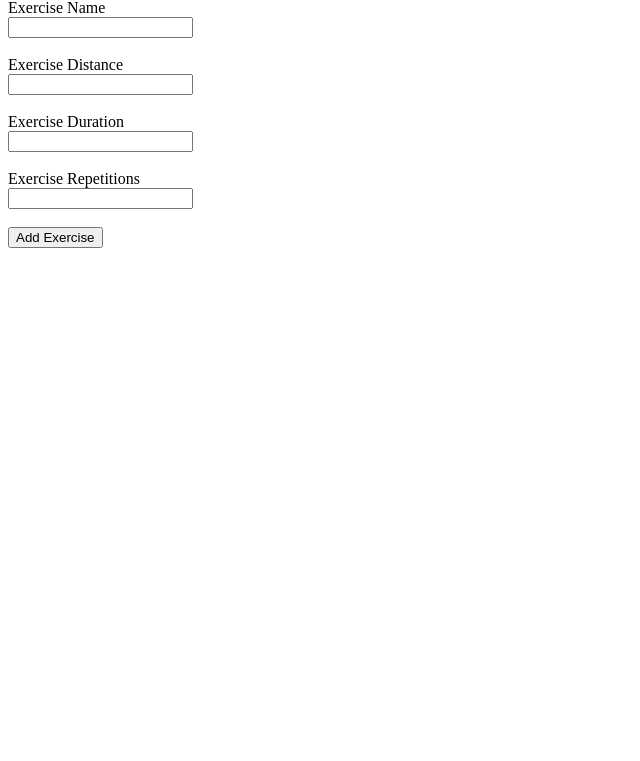
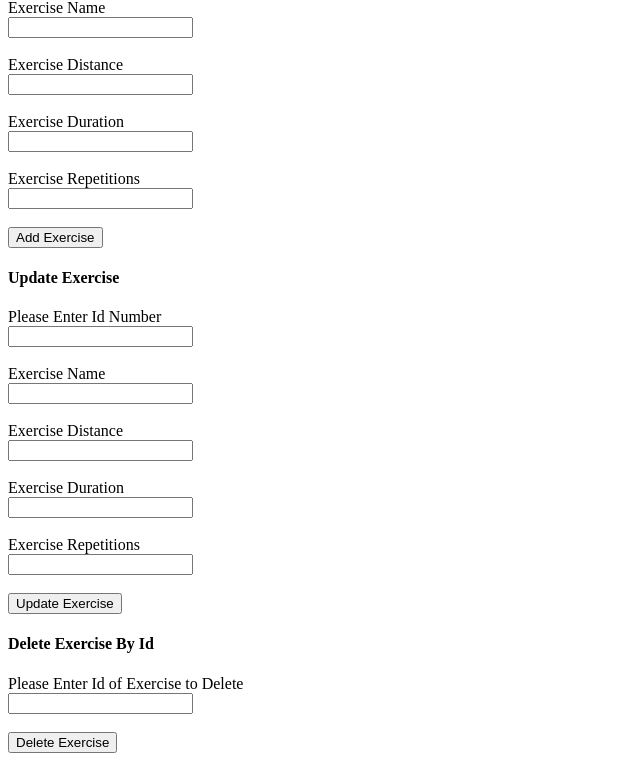
Before and after one commit to jdhuf/EventTrackerProject, a Spring Boot app: page / in a window 1280 px wide. Shown: the part 332-1093 px from the top of the page, without its empty margins (0-640 px from the left). Before the commit the page ends 580 px from the top, so only its background shows below. Run offline with Spring Boot 4, Linux system fonts and the light colour scheme; data that the repository does not hold is empty.

Commit message:
added delete exercise by id functionality

```diff
--- a/ExerciseTrackerREST/src/main/resources/static/index.html
+++ b/ExerciseTrackerREST/src/main/resources/static/index.html
@@ -30,7 +30,7 @@
 	<h4>Find Exercise By Id</h4>
 
 	<form name="exerciseForm">
-	<label for="findByIdField">Please Enter Id Number</label><br>
+		<label for="findByIdField">Please Enter Id Number</label><br>
 		<input type="number" name="exerciseId"><br><br>
 		<button name="findExerciseButton">Find Exercise</button>
 
@@ -44,6 +44,7 @@
 	<h4>Add New Exercise</h4>
 
 	<form name="newExerciseForm">
+
 		<label for="name">Exercise Name</label><br>
 		<input type="text" name="name"><br><br>
 
@@ -60,7 +61,37 @@
 
 		</form>
 
+		<h4>Update Exercise</h4>
 
+	<form name="updateExerciseForm">
+		<label for="deleteExercise_IdField">Please Enter Id Number</label><br>
+		<input type="number" name="exerciseId"><br><br>
+
+
+		<label for="name">Exercise Name</label><br>
+		<input type="text" name="name"><br><br>
+
+		<label for="distance">Exercise Distance</label><br>
+		<input type="text" name="distance"><br><br>
+
+		<label for="duration">Exercise Duration</label><br>
+		<input type="text" name="duration"><br><br>
+
+		<label for="repetitions">Exercise Repetitions</label><br>
+		<input type="text" name="repetitions"><br><br>
+		<button name="updateExerciseButton">Update Exercise</button>
+
+
+		</form>
+
+	<h4>Delete Exercise By Id</h4>
+
+	<form name="deleteExerciseForm">
+	<label for="deleteByIdField">Please Enter Id of Exercise to Delete</label><br>
+		<input type="number" name="exerciseId"><br><br>
+		<button name="deleteExerciseButton">Delete Exercise</button>
+
+	</form>
 
 
 
--- a/ExerciseTrackerREST/src/main/resources/static/js/script.js
+++ b/ExerciseTrackerREST/src/main/resources/static/js/script.js
@@ -6,10 +6,16 @@ function init(){
 	findExerciseById();
 	loadExerciseList();
 	loadNewExercise();
+	loadUpdatedExercise();
+	deleteExerciseById();
 	}
 
 function loadNewExercise(){
 	document.newExerciseForm.addNewExerciseButton.addEventListener('click', createExercise);
+}
+
+function loadUpdatedExercise() {
+	document.updateExerciseForm.updateExerciseButton.addEventListener('click', updateExercise);
 }
 
 function createExercise(e){
@@ -43,6 +49,54 @@ function sendNewExercise(newExercise){
 };
 	xhr.setRequestHeader("Content-type", "application/json");
 	xhr.send(JSON.stringify(newExercise));
+
+}
+
+function displayError(message) {
+	let dataDiv = document.getElementById('exerciseData');
+	dataDiv.textContent = '';
+	dataDiv.textContent = message;
+}
+
+function updateExercise(e){
+	e.preventDefault();
+	let form = document.updateExerciseForm;
+	let updatedExercise = {
+		id: form.exerciseId.value,
+		name: form.name.value,
+		distance: form.distance.value,
+		duration: form.duration.value,
+		repetitions: form.repetitions.value
+	}
+	console.log(updatedExercise);
+	sendUpdatedExercise(updatedExercise);
+
+}
+
+function sendUpdatedExercise(updatedExercise){
+
+	let exerciseIdToUpdate = document.updateExerciseForm.exerciseId.value;
+	let xhr = new XMLHttpRequest();
+	xhr.open('PUT', 'api/exercise/' + exerciseIdToUpdate, true);
+
+	xhr.onreadystatechange = function() {
+  	if (xhr.readyState === 4 ) {
+	console.log('line 82 hi')
+	console.log(xhr.status + 'line 83')
+    	if ( xhr.status == 400 || xhr.status == 201 ) {
+		console.log('line 84 hi')
+      	let updatedExercise = JSON.parse(xhr.responseText);
+      	console.log(updatedExercise);
+      	displayExercise(updatedExercise);
+    }
+    else {
+      	displayError("Error updating exercise: " + xhr.status + xhr.statusText);
+    }
+  }
+};
+	xhr.setRequestHeader("Content-type", "application/json");
+	console.log("hi");
+	xhr.send(updatedExercise);
 
 }
 
@@ -145,3 +199,36 @@ function displayExercise(exercise) {
 	dataDiv.appendChild(ul);
 
 }
+
+
+function deleteExerciseById() {
+		document.deleteExerciseForm.deleteExerciseButton.addEventListener('click', function(event) {
+		event.preventDefault();
+		let exerciseToDeleteId = document.deleteExerciseForm.exerciseId.value;
+		if (!isNaN(exerciseToDeleteId ) && exerciseToDeleteId > 0) {
+			deleteExercise(exerciseToDeleteId);
+		}
+	});}
+
+function deleteExercise(exerciseToDeleteId) {
+
+
+	let xhr = new XMLHttpRequest();
+	xhr.open('DELETE', 'api/exercise/' + exerciseToDeleteId);
+	xhr.onreadystatechange = function() {
+		if (xhr.readyState === 4) {
+			if (xhr.status === 200 && xhr.responseText) {
+				let exercise = JSON.parse(xhr.responseText);
+				displayExercise(exercise);
+
+			}
+			else {
+				displayError('Exercise not found.');
+
+			}
+
+		}
+	}
+
+	xhr.send();
+}
```
